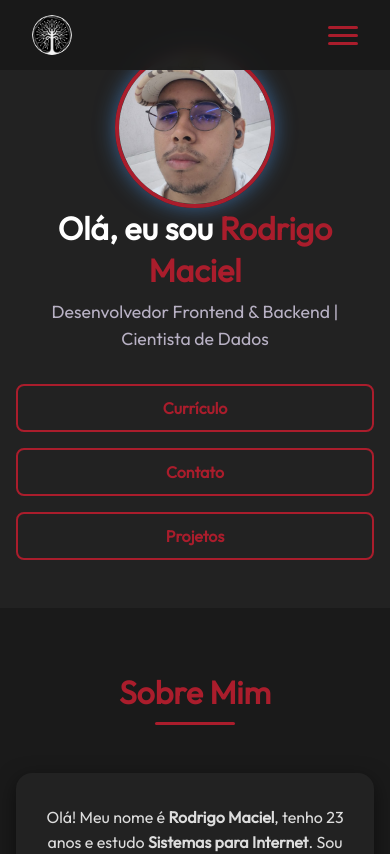
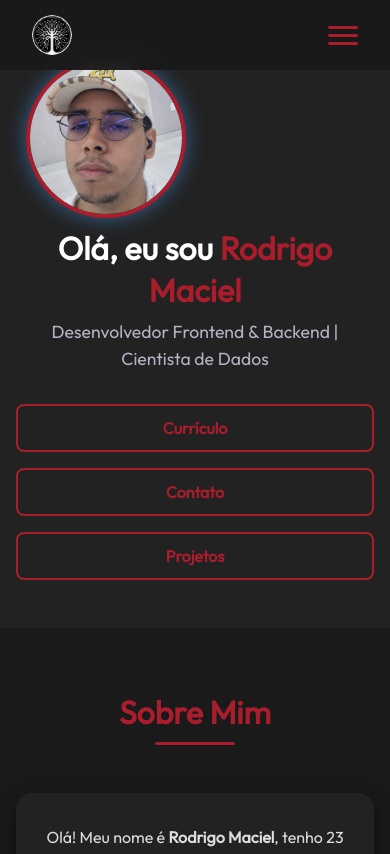
Before and after one commit to ZaraTakion/ZaraTakion.github.io, a React (Vite) app: page / in a window 390 px wide. Shown: the top 854 px of the page. Built offline with nearby package versions, Linux system fonts and the light colour scheme; the HTML template or start-up script is replaced by a standard one.

Commit message:
Atualização: novo design moderno e responsivo das seções

```diff
--- a/src/Components/Hero/Hero.css
+++ b/src/Components/Hero/Hero.css
@@ -76,6 +76,6 @@
     width: 100%;
   }
   .hero-img {
-    margin: auto;
+    margin: 10px 10px 10px 10px;
   }
 }
```
